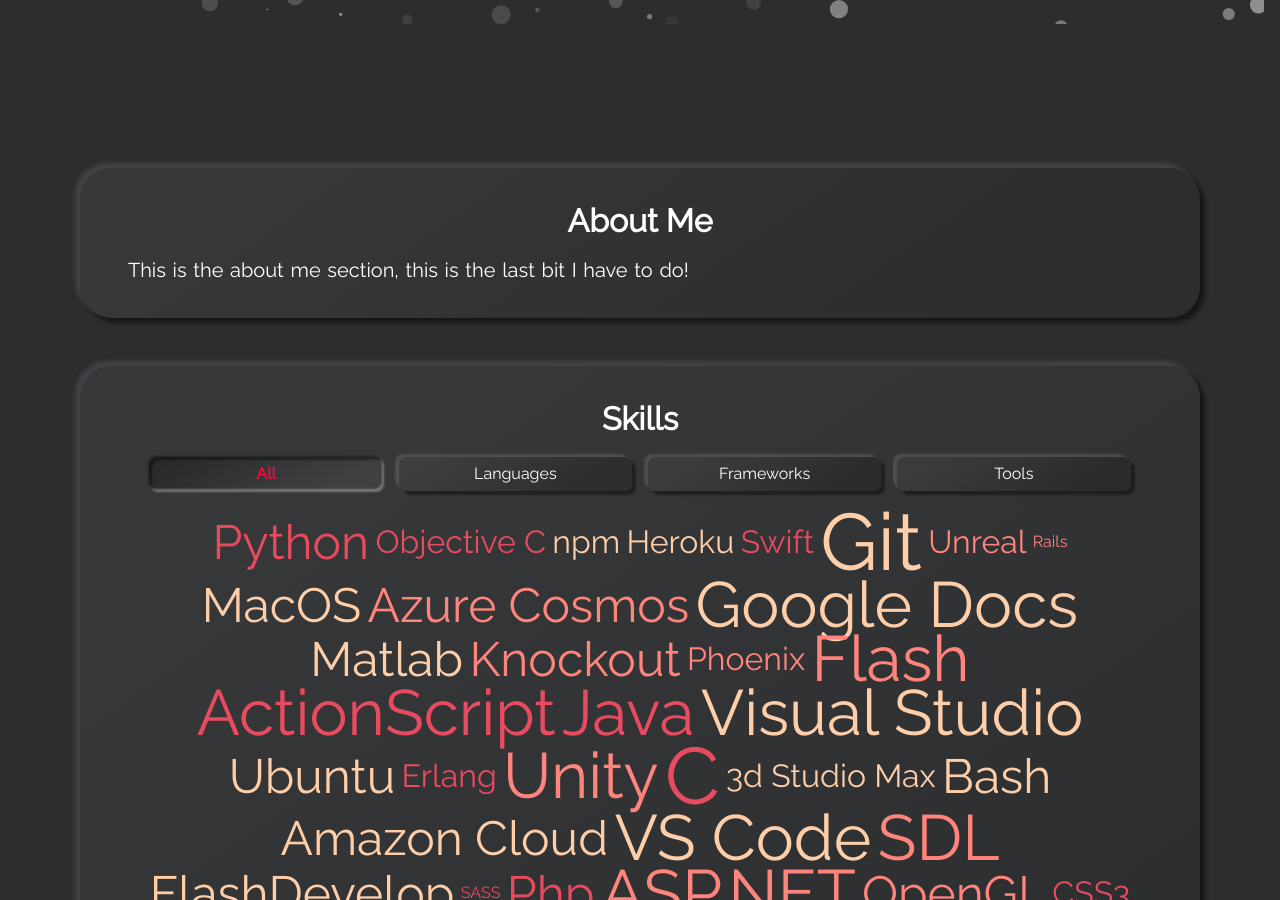
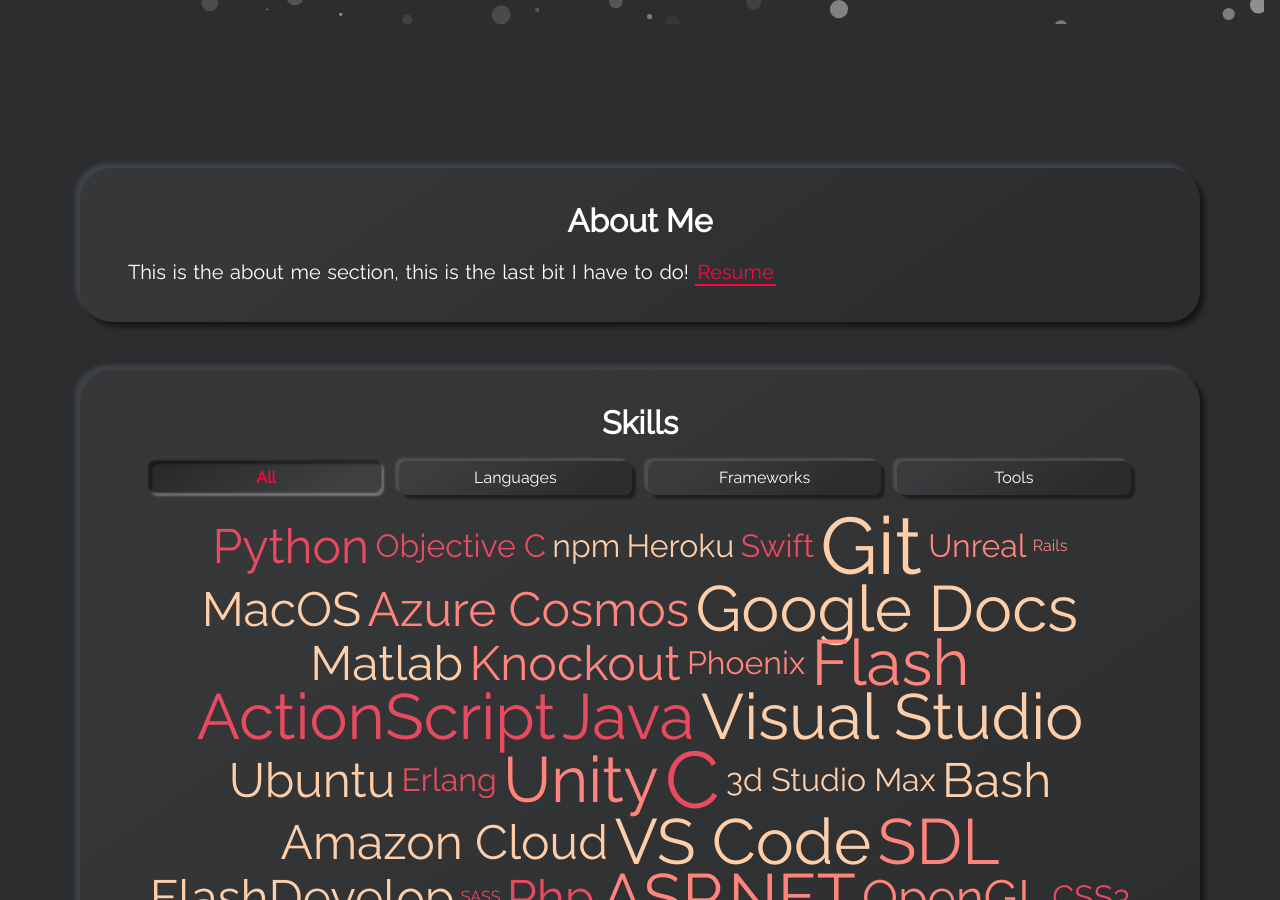
Before and after one commit to eatjason/eatjason.github.io, a Jekyll site: the page built from index.html, in a window 1280 px wide and 900 px high, scrolled down 892 px. Built offline with Jekyll 4.4.1, drawn with Linux system fonts in a browser that asks for light colours.

Commit message:
last things needed:  physics engine video and about me section!

```diff
--- a/_config.yml
+++ b/_config.yml
@@ -20,7 +20,7 @@
 # For every social button you want to display, set your username or userid
 # If you do not use one of the following websites, then leave it empty
 # > twitter_username:
-github_username: eatjason
+github_username: retroprose
 #codepen_username: exampleUser
 #dev_username: exampleUser
 linkedin_username: jason-eaton-07002455
@@ -34,7 +34,7 @@
 # about_me_title: The will be displayed as the title in the About Me section
 about_me_title: About Me
 # about_me_description: This will be displayed under the title.
-about_me_description: This is the about me section, this is the last bit I have to do!
+about_me_description: This is the about me section, this is the last bit I have to do! <a class="highlight-link" href="/assets/files/resume.pdf" target="_blank" rel="noreferrer">Resume</a>
 
 # SKILLS SECTION
 # show_skills_card:
--- a/_data/experience.yml
+++ b/_data/experience.yml
@@ -15,7 +15,7 @@
 
 - name: Retroprose - Business Owner
   jumpid: retroprose
-  descr: <p>I currently use my own business to do consulting for people that would like interactive websites, and some real-time cloud based development for local indie game companies.</p><a class="highlight-link" href="http://jeaton.matero.net/misc/galactic_marauders_demo/" target="_blank" rel="noreferrer">Example Demo</a>
+  descr: I currently use my own business to do consulting for people that would like interactive websites, and some real-time cloud based development for local indie game companies.<p><a class="highlight-link" href="http://jeaton.matero.net/misc/galactic_marauders_demo/" target="_blank" rel="noreferrer">Example Demo</a></p><p><a class="highlight-link" href="http://retroprose.net" target="_blank" rel="noreferrer">Company Blog</a></p>
   tags:
     - tag: Jekyll
     - tag: HTML
```
Also changed, not shown: 2 other files.
